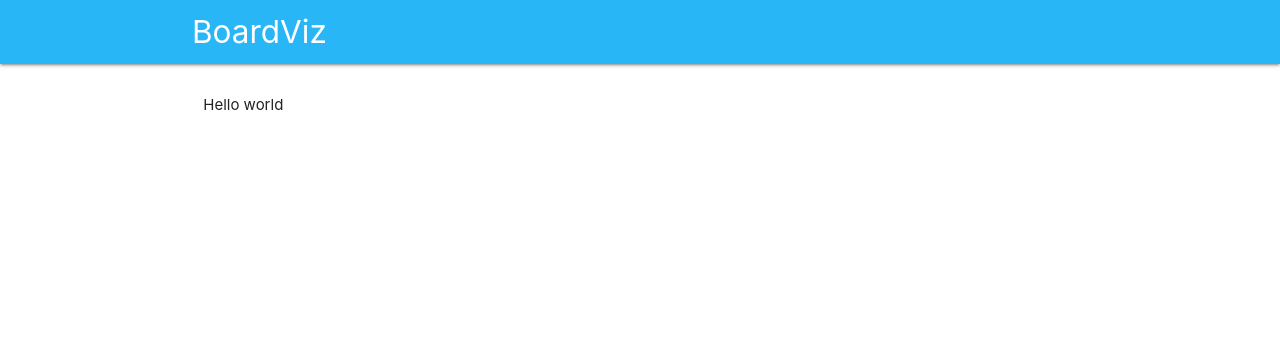
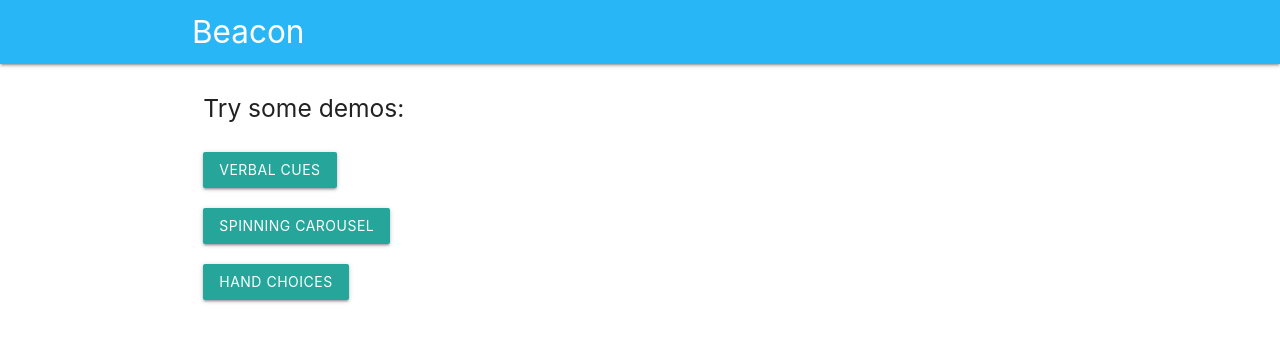
Before and after one commit to lichard49/forced-choice-interface, a plain HTML site: page index.html in a window 1280 px wide. Drawn offline with Linux system fonts and the light colour scheme.

Commit message:
Landing page with links to demos

```diff
--- a/index.html
+++ b/index.html
@@ -13,14 +13,29 @@
   <body>
     <nav class="light-blue lighten-1" role="navigation">
       <div class="nav-wrapper container">
-        <a id="logo-container" href="#" class="brand-logo">BoardViz</a>
+        <a id="logo-container" href="#" class="brand-logo">Beacon</a>
     </nav>
 
     <div class="container">
       <div class="section">
         <div class="row">
           <div class="col s12">
-            <p>Hello world</p>
+            <h5>Try some demos:</h5>
+          </div>
+        </div>
+        <div class="row">
+          <div class="col s12">
+            <button class="waves-effect waves-light btn">Verbal Cues</button>
+          </div>
+        </div>
+        <div class="row">
+          <div class="col s12">
+            <button class="waves-effect waves-light btn">Spinning Carousel</button>
+          </div>
+        </div>
+        <div class="row">
+          <div class="col s12">
+            <button class="waves-effect waves-light btn">Hand Choices</button>
           </div>
         </div>
       </div>
```
